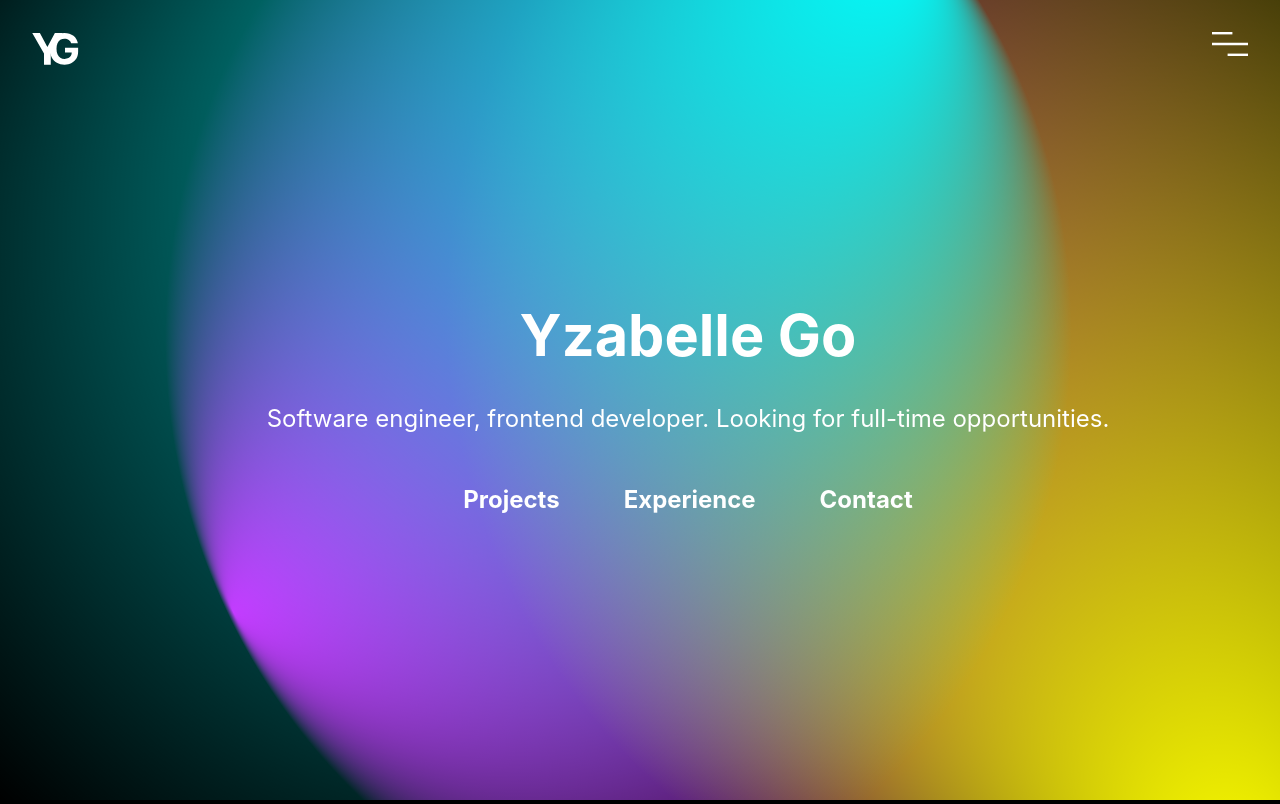
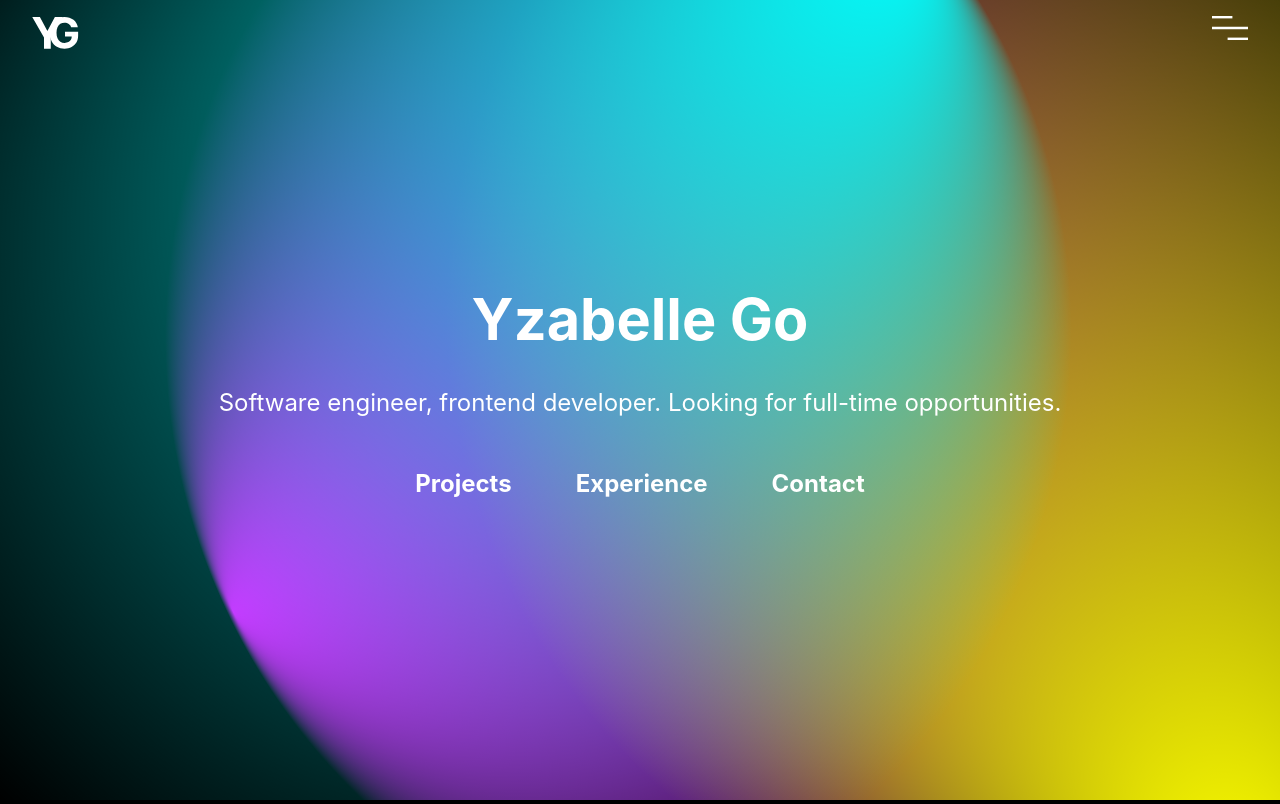
Before and after one commit to yzzy2go/Portfolio, a Next.js app: page / in a window 1280 px wide. Built offline with nearby package versions, Linux system fonts and the light colour scheme.

Commit message:
remove unused margin

```diff
--- a/pages/index.jsx
+++ b/pages/index.jsx
@@ -23,7 +23,7 @@ export default function Home() {
           direction="column"
           alignItems="center"
           justifyContent="center"
-          sx={{ minHeight: "100vh", margin: "0px 2em" }}
+          sx={{ minHeight: "100vh" }}
         >
           <Grid item xs={12}>
             <h1 className={styles.title}>Yzabelle Go</h1>
```
